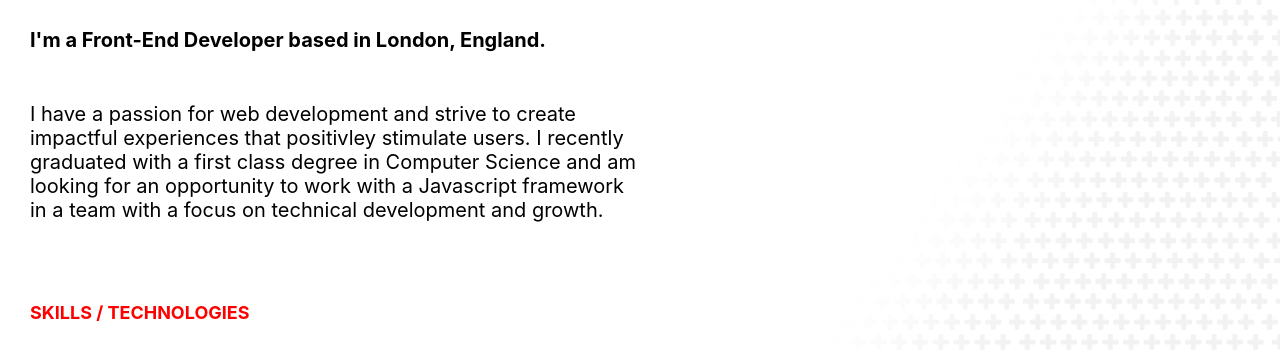
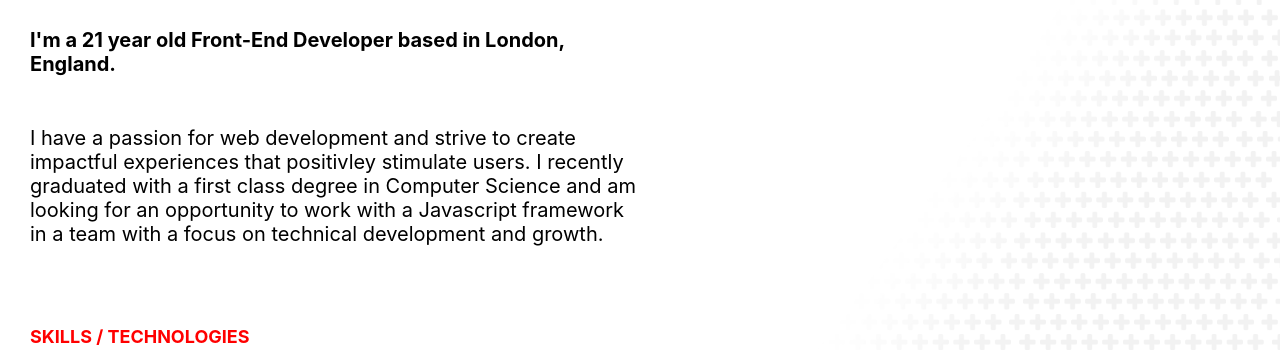
Before and after one commit to daviesayo/portfolio, a Gatsby site: page /about in a window 1280 px wide. Shown: the part 372-722 px from the top of the page. Built offline with nearby package versions, Linux system fonts and the light colour scheme; Gatsby itself is replaced by a stand-in of ours.

Commit message:
updated about intro copy.

```diff
--- a/src/components/AboutContent.js
+++ b/src/components/AboutContent.js
@@ -50,7 +50,10 @@ function AboutContent() {
         <Typical
           loop={1}
           wrapper="b"
-          steps={["I'm a Front-End Developer based in London, England.", 1000]}
+          steps={[
+            "I'm a 21 year old Front-End Developer based in London, England.",
+            1000,
+          ]}
         ></Typical>
       </p>
       <p ref={el => (para = el)} className={aboutStyles.about_para}>
```
